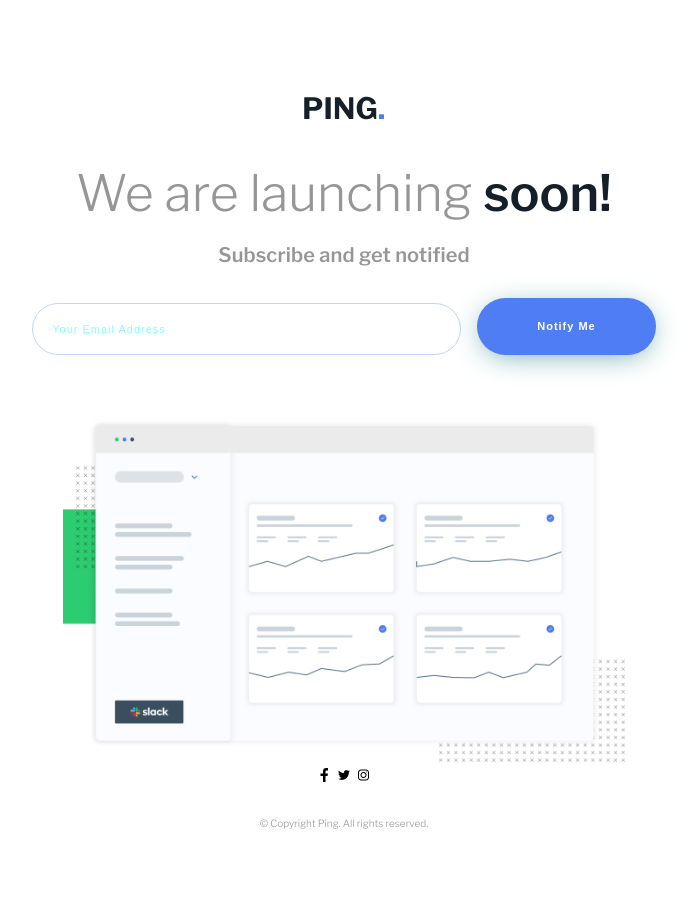
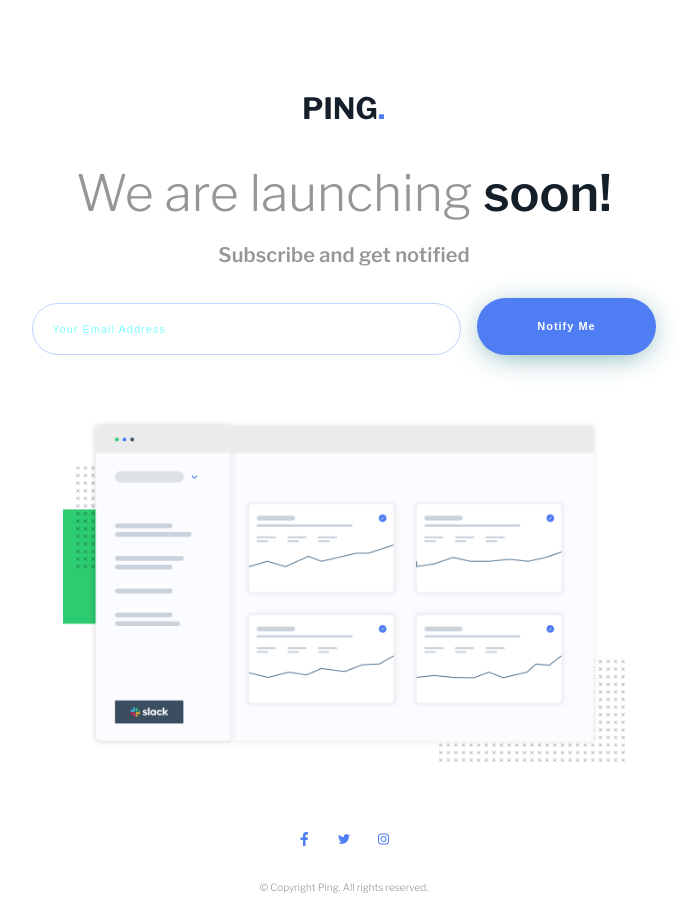
Before and after one commit to sunil-sharma-999/Frontend-Mentor-Ping-coming-soon-page-challenge-on-Frontend-Mentor, a plain HTML site: page index.html in a window 1280 px wide. Shown: the whole page, without its empty margins (296-993 px from the left). Before the commit the page ends 839 px from the top, so only its background shows below. Drawn offline with nearby package versions, Linux system fonts and the light colour scheme.

Commit message:
Update style.css

```diff
--- a/style.css
+++ b/style.css
@@ -81,12 +81,12 @@ button:hover {
   margin: 1rem 0 4rem 0;
 }
 /* social */
-ul {
+.social {
   margin: 4rem 0 0 0;
   color: var(--blue);
   padding: 0;
 }
-ul i {
+.social i {
   margin: 0 10px;
 }
 footer p {
```
